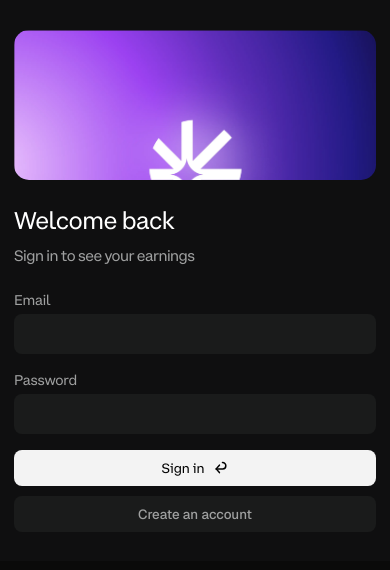
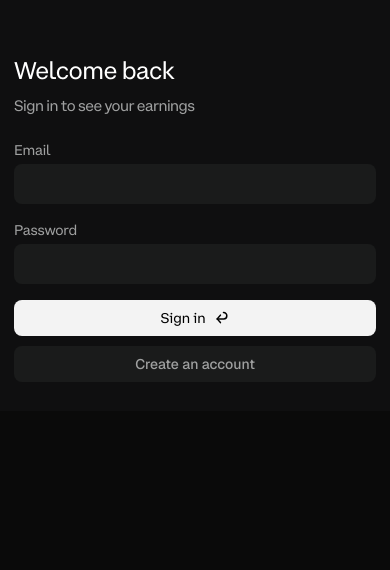
Before and after one commit to kylemaurick18/nebula-dev, a Next.js app: page /sign-in in a window 390 px wide. Shown: the top 570 px of the page. Built offline with nearby package versions, Linux system fonts and the light colour scheme.

Commit message:
updated CSS

```diff
--- a/src/app/globals.css
+++ b/src/app/globals.css
@@ -126,11 +126,14 @@ body {
   cursor: pointer;
   background-color: #1a1b1b;
   border-radius: 8px;
+  flex: none;
   justify-content: center;
   align-items: center;
   height: 34px;
+  min-height: 34px;
   padding: 0 12px;
   font-family: Geist, sans-serif;
+  font-size: 14px;
   font-weight: 500;
   display: flex;
 }
@@ -190,11 +193,14 @@ body {
   cursor: pointer;
   background-color: #fffffff2;
   border-radius: 8px;
+  flex: none;
   justify-content: center;
   align-items: center;
   height: 34px;
+  min-height: 34px;
   padding: 0 12px;
   font-family: Nebula, sans-serif;
+  font-size: 14px;
   font-weight: 500;
   text-decoration: none;
   display: flex;
@@ -344,6 +350,7 @@ body {
   height: 34px;
   padding: 0 12px;
   font-family: Nebula, sans-serif;
+  font-size: 14px;
   font-weight: 500;
   text-decoration: none;
   display: flex;
@@ -408,7 +415,7 @@ body {
 
 .stats-card {
   grid-column-gap: 50px;
-  grid-row-gap: 38px;
+  grid-row-gap: 50px;
   background-color: #131314;
   border-radius: 10px;
   justify-content: flex-start;
@@ -507,8 +514,8 @@ body {
 }
 
 .canvas {
+  width: 100%;
   max-width: 60%;
-  width: 100%;
   height: 100%;
   -webkit-mask-image: linear-gradient(to right, #0000 0%, #000 40% 100%);
   mask-image: linear-gradient(to right, #0000 0%, #000 40% 100%);
@@ -788,7 +795,7 @@ body {
   flex: none;
   justify-content: center;
   align-items: center;
-  width: 30%;
+  width: 323px;
   height: auto;
   margin-bottom: 20px;
   padding: 21px;
@@ -1068,6 +1075,7 @@ body {
     height: 100%;
     min-height: 150px;
     max-height: 150px;
+    display: none;
   }
 
   .auth-form-container {
```
